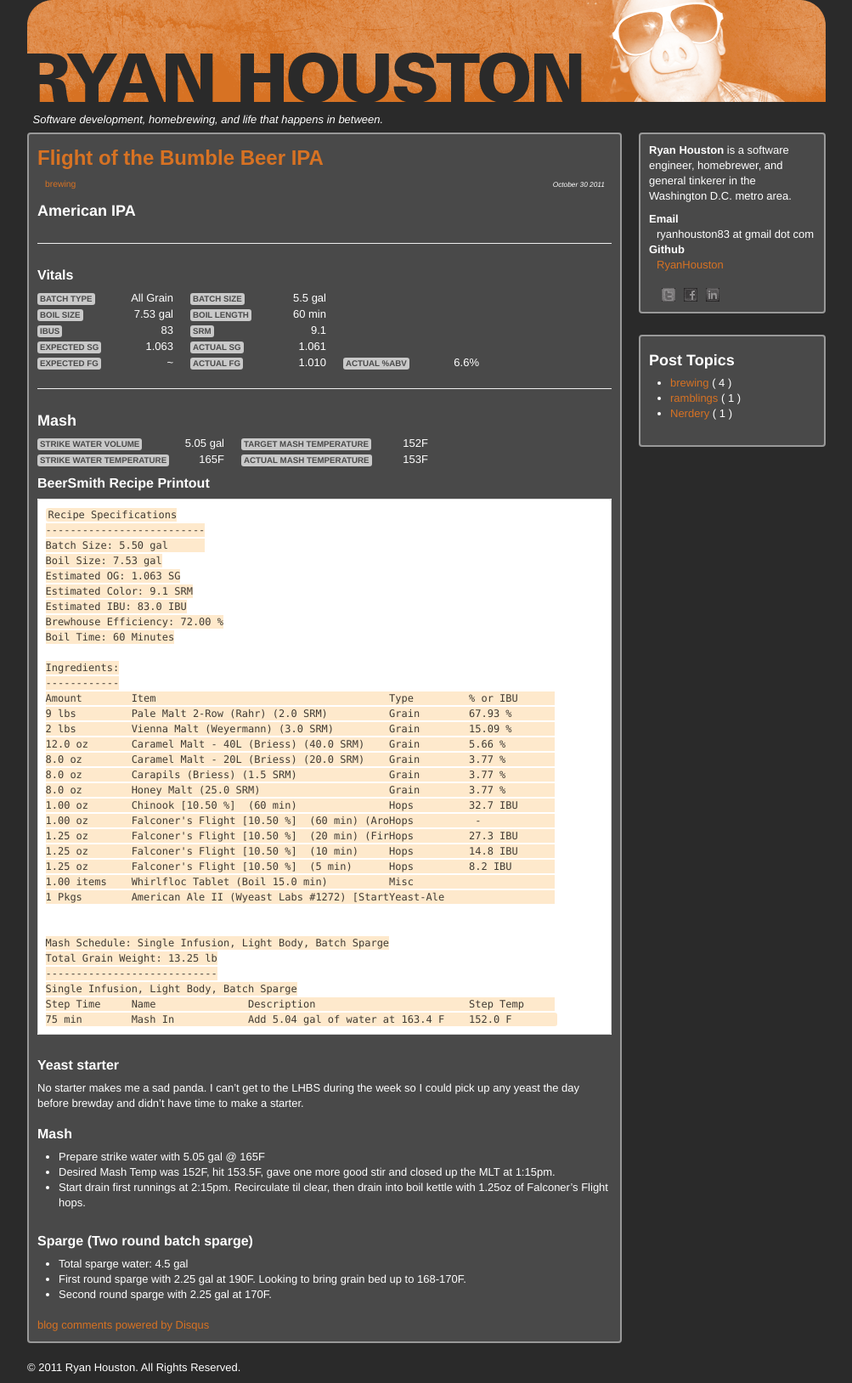
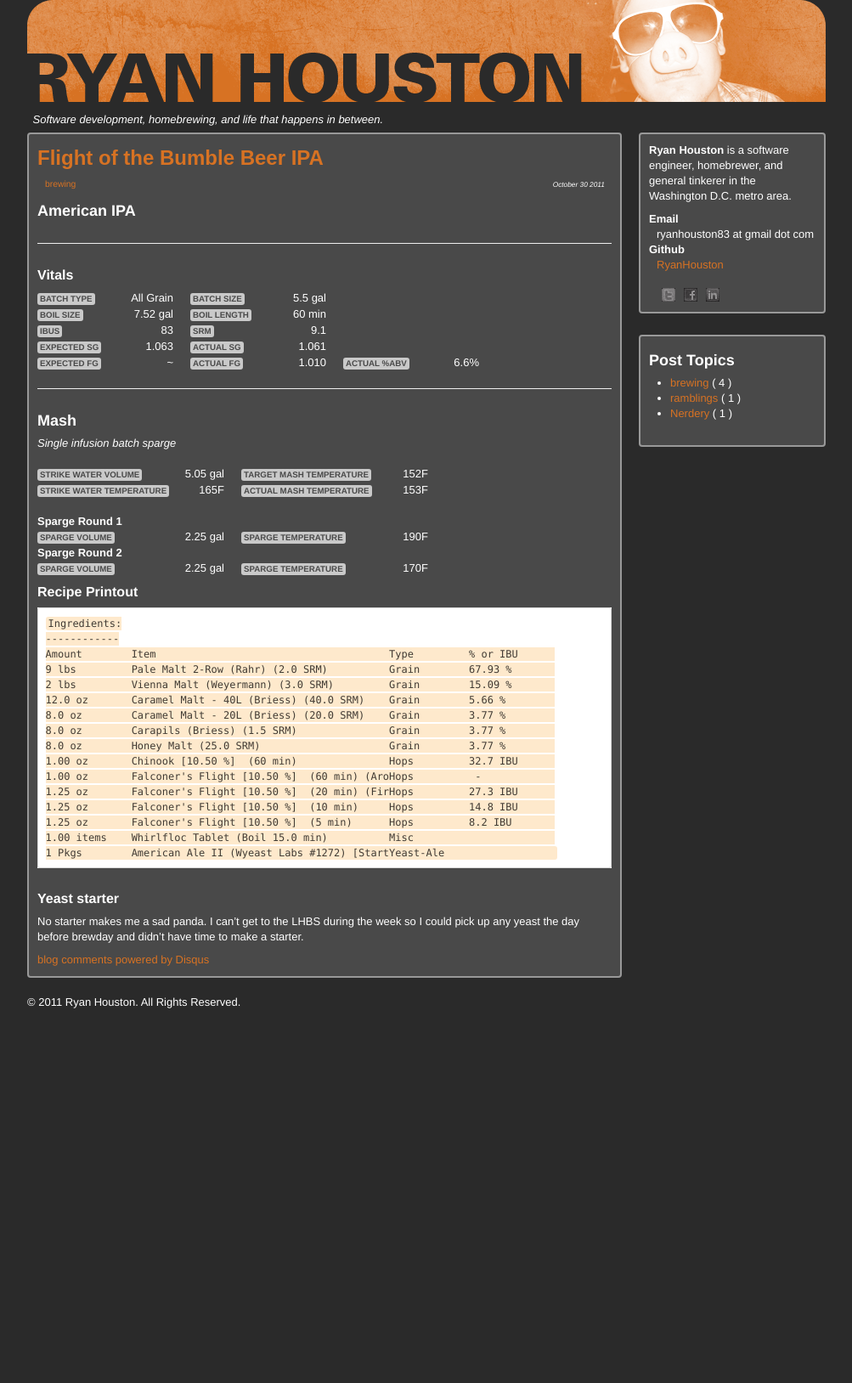
Before and after one commit to ryanhouston/ryanjhouston.com, a Jekyll site: the page built from brewing/_posts/2011-10-30-flight-of-the-bumble-beer-ipa.markdown, in a window 1280 px wide. Shown: the whole page at 85% size, without its empty margins (138-1141 px from the left). Built offline with Jekyll 4.4.1, drawn with Linux system fonts in a browser that asks for light colours; comment, search, counter and statistics services are not loaded; after the commit the page ends 1198 px from its top, so only the background shows below that.

Commit message:
Update sparge data representation

```diff
--- a/_layouts/brew.html
+++ b/_layouts/brew.html
@@ -27,12 +27,12 @@
     <div class="row">
       <div class="span3">
         <span class="label">Boil Size</span>
-        <span class="pull-right">{{ page.beer.vitals.boil-size }}</span>
+        <span class="pull-right">{{ page.beer.boil.pre-volume }}</span>
       </div>
 
       <div class="span3">
         <span class="label">Boil Length</span>
-        <span class="pull-right">{{ page.beer.vitals.boil-length }}</span>
+        <span class="pull-right">{{ page.beer.boil.length }}</span>
       </div>
     </div>
 
@@ -84,7 +84,11 @@
   {% if page.beer.mash %}
   <hr />
   <div id="brew-log-mash">
-    <h3>Mash</h3>
+    <div class="brew-section-header">
+      <h3 class="span1">Mash</h3>
+      <em>{{ page.beer.mash.description }}</em>
+    </div>
+    <br />
 
     <div class="row">
       <div class="span4">
@@ -110,6 +114,22 @@
       </div>
     </div>
 
+    <br />
+    {% for round in page.beer.sparges %}
+      <strong>Sparge Round {{ forloop.index }}</strong>
+      <div class="row">
+        <div class="span4">
+          <span class="label">Sparge Volume</span>
+          <span class="pull-right">{{ round.volume }}</span>
+        </div>
+
+        <div class="span4">
+          <span class="label">Sparge Temperature</span>
+          <span class="pull-right">{{ round.temperature }}</span>
+        </div>
+      </div>
+    {% endfor %}
+
   </div>
   {% endif %}
 
--- a/brewing/_posts/2011-10-30-flight-of-the-bumble-beer-ipa.markdown
+++ b/brewing/_posts/2011-10-30-flight-of-the-bumble-beer-ipa.markdown
@@ -10,8 +10,6 @@
     style:        American IPA
     type:         All Grain
     batch-size:   5.5 gal
-    boil-size:    7.53 gal
-    boil-length:  60 min
     OG-target:    1.063
     OG-actual:    1.061
     FG-target:    "~"
@@ -19,39 +17,32 @@
     abv-actual:   6.6%
     IBUs:         83
     SRM:          9.1
+
   mash:
-    strike-volume:    5.05 gal
-    strike-temp:      165F
-    rest-temp-target: 152F
-    rest-temp-actual: 153F
-    length:           60 min
-  sparge:
-    round-1:
-      volume:       2.25 gal
-      temperature:  190F
-    round-2:
-      volume:       2.25 gal
-      temperature:  170F
+    description:        "Single infusion batch sparge"
+    water-grist-ratio:  0.38
+    strike-volume:      5.05 gal
+    strike-temp:        165F
+    rest-temp-target:   152F
+    rest-temp-actual:   153F
+    length:             60 min
+
+  sparges:
+    - volume:           2.25 gal
+      temperature:      190F
+    - volume:           2.25 gal
+      temperature:      170F
+
   boil:
     length:               60 min
-    pre-volume:
+    pre-volume:           7.52 gal
     pre-gravity-target:
     pre-gravity-actual:
     post-volume:
 
 ---
 
-#### BeerSmith Recipe Printout
-    Recipe Specifications
-    --------------------------
-    Batch Size: 5.50 gal
-    Boil Size: 7.53 gal
-    Estimated OG: 1.063 SG
-    Estimated Color: 9.1 SRM
-    Estimated IBU: 83.0 IBU
-    Brewhouse Efficiency: 72.00 %
-    Boil Time: 60 Minutes
-
+#### Recipe Printout
     Ingredients:
     ------------
     Amount        Item                                      Type         % or IBU
@@ -70,23 +61,5 @@
     1 Pkgs        American Ale II (Wyeast Labs #1272) [StartYeast-Ale
 
 
-    Mash Schedule: Single Infusion, Light Body, Batch Sparge
-    Total Grain Weight: 13.25 lb
-    ----------------------------
-    Single Infusion, Light Body, Batch Sparge
-    Step Time     Name               Description                         Step Temp
-    75 min        Mash In            Add 5.04 gal of water at 163.4 F    152.0 F
-
-
 #### Yeast starter
 No starter makes me a sad panda. I can't get to the LHBS during the week so I could pick up any yeast the day before brewday and didn't have time to make a starter.
-
-#### Mash
-- Prepare strike water with 5.05 gal @ 165F
-- Desired Mash Temp was 152F, hit 153.5F, gave one more good stir and closed up the MLT at 1:15pm.
-- Start drain first runnings at 2:15pm. Recirculate til clear, then drain into boil kettle with 1.25oz of Falconer's Flight hops.
-
-#### Sparge (Two round batch sparge)
-- Total sparge water: 4.5 gal
-- First round sparge with 2.25 gal at 190F. Looking to bring grain bed up to 168-170F.
-- Second round sparge with 2.25 gal at 170F.
```
